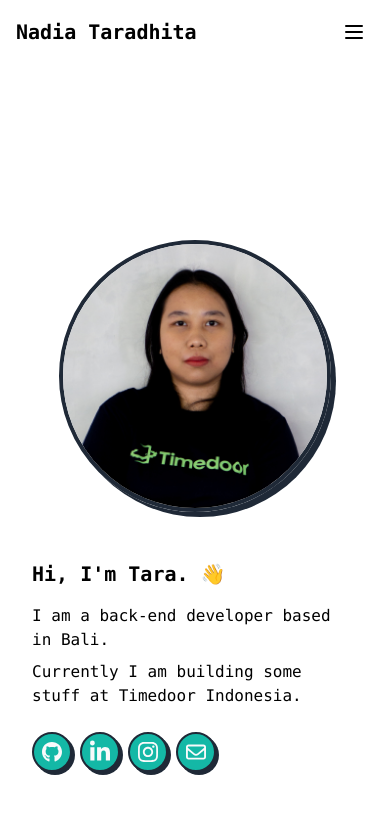
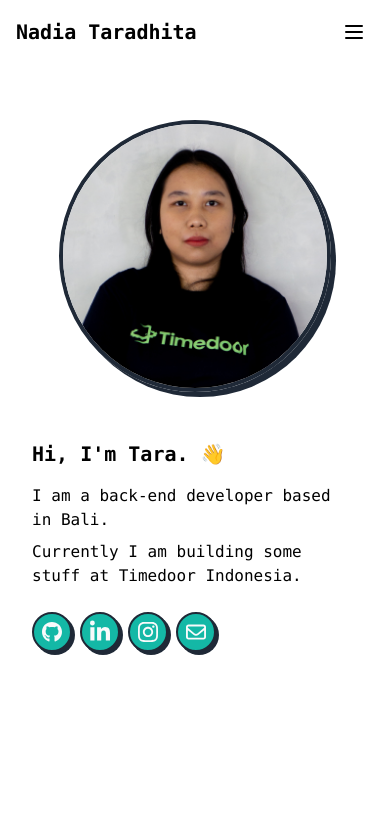
Before and after one commit to taradhita/portfolio-site, a Next.js app: page / in a window 390 px wide. Shown: the top 814 px of the page. Built offline with nearby package versions, Linux system fonts and the light colour scheme.

Commit message:
adjust hero image for mobile

```diff
--- a/src/components/Hero/index.js
+++ b/src/components/Hero/index.js
@@ -16,7 +16,7 @@ const Hero = () => {
   const transitionRef = useRef(null)
 
   return (
-    <section className="py-40 bg-white dark:bg-gray-800 h-screen">
+    <section className="py-10 md:py-40 bg-white dark:bg-gray-800 h-screen">
       <PageTransition ref={transitionRef}>
         <div className="container mx-auto px-4 sm:px-8 lg:px-16">
           <div className="flex flex-wrap">
```
